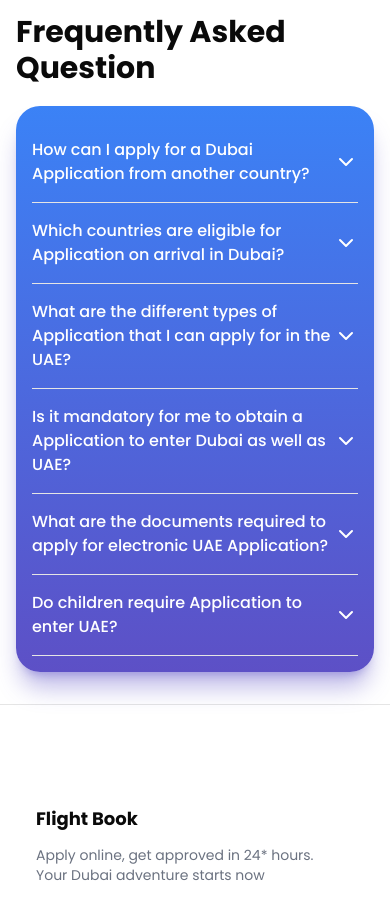
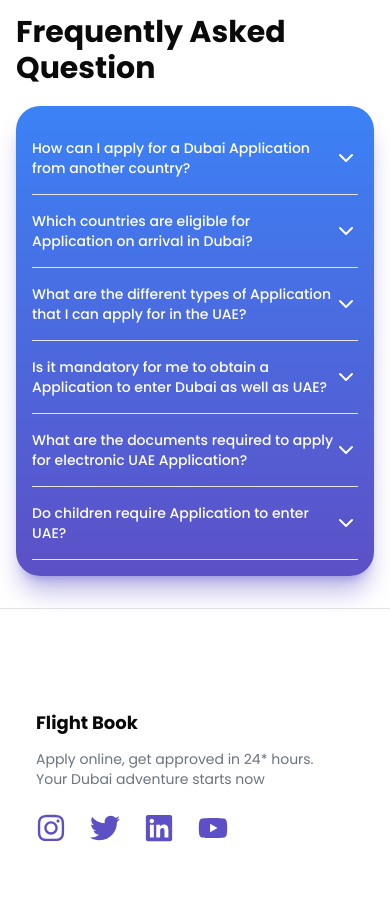
Before and after one commit to DevIsraelHub/flight-book, a Next.js app: page / in a window 390 px wide. Shown: the part 7720-8627 px from the top of the page. Built offline with nearby package versions, Linux system fonts and the light colour scheme.

Commit message:
reduced the fontsize of faq quesion on mobile

```diff
--- a/src/modules/Home/components/Faq.tsx
+++ b/src/modules/Home/components/Faq.tsx
@@ -16,7 +16,7 @@ const Faq = () => {
         {
           faq.map((item, index) => (
             <AccordionItem key={index} value={`${item.id}`}>
-              <AccordionTrigger className="text-md md:text-lg text-white w-full text-left">{item.question}</AccordionTrigger>
+              <AccordionTrigger className="text-sm md:text-lg text-white w-full text-left">{item.question}</AccordionTrigger>
               <AccordionContent className="text-white">
                 {item.answer}
               </AccordionContent>
```
